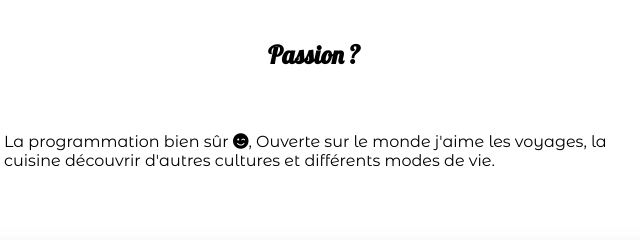
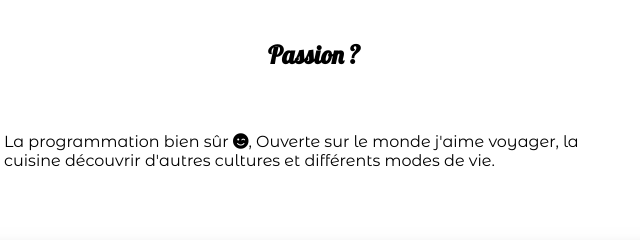
Before and after one commit to timera-h/site_personel, a plain HTML site: page index.html in a window 1280 px wide. Shown: the part 1180-1420 px from the top of the page, 326-966 px from the left. Drawn offline with Linux system fonts and the light colour scheme.

Commit message:
petit changement texte

```diff
--- a/index.html
+++ b/index.html
@@ -66,8 +66,7 @@
                     </div>
                     <div class="text_propos">
                         <h4>Passion ?</h4>
-                        <p>La programmation bien sûr <i class="fas fa-smile-wink"></i>, Ouverte sur le monde j'aime les
-                            voyages,
+                        <p>La programmation bien sûr <i class="fas fa-smile-wink"></i>, Ouverte sur le monde j'aime voyager,
                             la cuisine découvrir d'autres cultures et différents modes de vie. </p>
                     </div>
                 </article>
```
